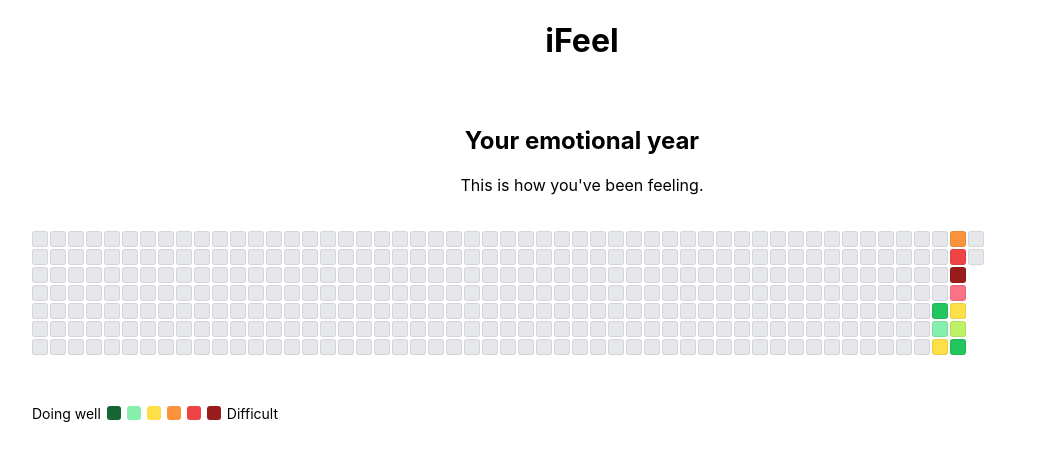
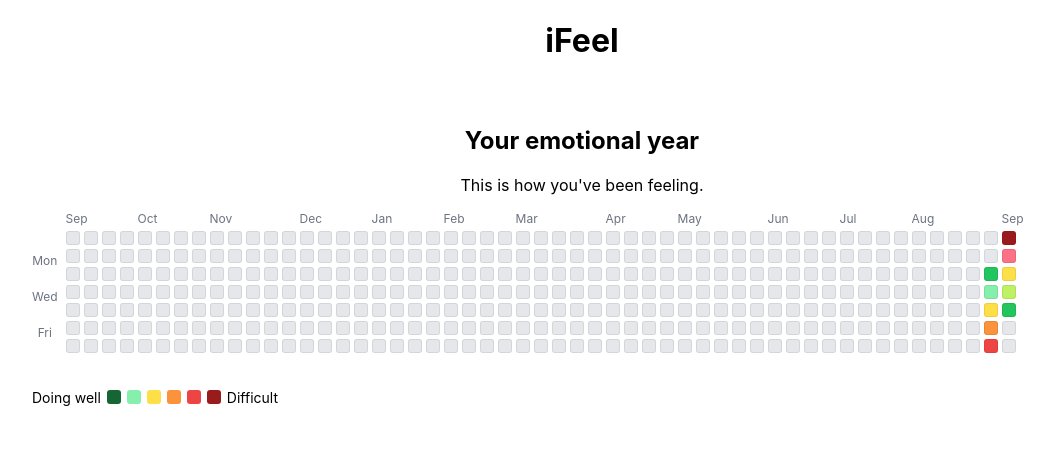
Before and after one commit to Mkac0/iFeel, a React (Create React App) app: page / in a window 1280 px wide. Shown: the top 460 px of the page, without its empty margins (58-1112 px from the left). Built offline with nearby package versions, Linux system fonts and the light colour scheme.

Commit message:
included monthly and day of the week labels, and clickable modd squares

```diff
--- a/src/components/CalendarDay.jsx
+++ b/src/components/CalendarDay.jsx
@@ -1,6 +1,6 @@
 import { getWellbeingColor } from "../utils/wellbeingColors";
 
-function CalendarDay({ date, score, emotions = [] }) {
+function CalendarDay({ date, score, emotions = [], onClick }) {
   const backgroundColor = getWellbeingColor(score);
 
   const tooltip = score
@@ -8,7 +8,8 @@ function CalendarDay({ date, score, emotions = [] }) {
     : `${date} | No entry`;
 
   return (
-    <div
+    <button
+        type="button"
         title={tooltip}
         style={{
           width: "14px",
@@ -17,7 +18,10 @@ function CalendarDay({ date, score, emotions = [] }) {
           backgroundColor,
           cursor: "pointer",
           border: "1px solid rgba(0, 0, 0, 0.08)",
+          padding: 0,
         }}
+        onClick={() => onClick(date)}
+        aria-label="{tooltip}"
     />
   );
 }
--- a/src/components/MoodCalendar.jsx
+++ b/src/components/MoodCalendar.jsx
@@ -1,83 +1,117 @@
-import React from 'react';
+import { useState } from "react";
 import CalendarDay from "./CalendarDay";
 import { wellbeingColors } from "../utils/wellbeingColors";
 
 function MoodCalendar() {
+  const [selectedDay, setSelectedDay] = useState(null);
+
   const moodData = {
     "2026-09-01": {
       score: 2,
       emotions: ["happy", "calm"],
     },
-
     "2026-09-02": {
       score: 3,
       emotions: ["okay"],
     },
-
     "2026-09-03": {
       score: 5,
       emotions: ["okay", "sad"],
     },
-
     "2026-09-04": {
       score: 7,
       emotions: ["stressed"],
     },
-
     "2026-09-05": {
       score: 9,
       emotions: ["anxious", "sad"],
     },
-
     "2026-09-06": {
       score: 10,
       emotions: ["overwhelmed", "anxious"],
     },
-
     "2026-09-07": {
       score: 8,
       emotions: ["sad"],
     },
-
     "2026-09-08": {
       score: 5,
       emotions: ["okay", "tired"],
     },
-
     "2026-09-09": {
       score: 4,
       emotions: ["okay"],
     },
-
     "2026-09-10": {
       score: 2,
       emotions: ["happy"],
     },
   };
 
-  function generateDays(numberOfDays = 365) {
-    const days = [];
+  function generateCalendarDays() {
     const today = new Date();
 
+    const endDate = new Date(today);
     const startDate = new Date(today);
-    startDate.setDate(today.getDate() - numberOfDays);
 
-    for (let i = 0; i <= numberOfDays; i++) {
+    startDate.setFullYear(today.getFullYear() - 1);
+
+    // Move start date back to Sunday so our weeks line up
+    startDate.setDate(startDate.getDate() - startDate.getDay());
+
+    const days = [];
     const currentDate = new Date(startDate);
-      currentDate.setDate(startDate.getDate() + i);
 
+    while (currentDate <= endDate) {
       const dateString = currentDate.toISOString().split("T")[0];
+
       days.push({
         date: dateString,
+        dateObject: new Date(currentDate),
         score: moodData[dateString]?.score,
         emotions: moodData[dateString]?.emotions || [],
       });
+
+      currentDate.setDate(currentDate.getDate() + 1);
     }
 
     return days;
   }
 
-  const days = generateDays();
+  const days = generateCalendarDays();
+
+  const weeks = [];
+
+  for (let i = 0; i < days.length; i += 7) {
+    weeks.push(days.slice(i, i + 7));
+  }
+
+  const monthLabels = weeks.map((week, index) => {
+    const firstDay = week[0];
+
+    if (!firstDay) {
+      return null;
+    }
+
+    const currentMonth = firstDay.dateObject.getMonth();
+
+    const previousMonth =
+      index > 0 ? weeks[index - 1][0].dateObject.getMonth() : null;
+
+    if (index === 0 || currentMonth !== previousMonth) {
+      return firstDay.dateObject.toLocaleString("default", {
+        month: "short",
+      });
+    }
+
+    return "";
+  });
+
+  function handleDayClick(date) {
+    setSelectedDay(date);
+  }
+
+  const selectedMood = selectedDay ? moodData[selectedDay] : null;
 
   return (
     <section
@@ -98,13 +132,63 @@ function MoodCalendar() {
       >
         <div
           style={{
+            display: "flex",
+            gap: "8px",
+          }}
+        >
+          <div
+            style={{
+              display: "grid",
+              gridTemplateRows: "20px repeat(7, 14px)",
+              rowGap: "4px",
+              fontSize: "12px",
+              color: "#6b7280",
+            }}
+          >
+            <div />
+
+            <div />
+            <div>Mon</div>
+            <div />
+            <div>Wed</div>
+            <div />
+            <div>Fri</div>
+            <div />
+          </div>
+
+          <div>
+            <div
+              style={{
+                display: "grid",
+                gridAutoFlow: "column",
+                gridAutoColumns: "14px",
+                gap: "4px",
+                height: "20px",
+                fontSize: "12px",
+                color: "#6b7280",
+              }}
+            >
+              {monthLabels.map((month, index) => (
+                <div
+                  key={index}
+                  style={{
+                    whiteSpace: "nowrap",
+                    overflow: "visible",
+                  }}
+                >
+                  {month}
+                </div>
+              ))}
+            </div>
+
+            <div
+              style={{
                 display: "grid",
                 gridTemplateRows: "repeat(7, 14px)",
                 gridAutoFlow: "column",
                 gridAutoColumns: "14px",
                 gap: "4px",
                 width: "max-content",
-            padding: "20px 0",
               }}
             >
               {days.map((day) => (
@@ -113,8 +197,11 @@ function MoodCalendar() {
                   date={day.date}
                   score={day.score}
                   emotions={day.emotions}
+                  onClick={handleDayClick}
                 />
               ))}
+            </div>
+          </div>
         </div>
       </div>
 
@@ -143,6 +230,34 @@ function MoodCalendar() {
 
         <span>Difficult</span>
       </div>
+
+      {selectedDay && (
+        <div
+          style={{
+            marginTop: "24px",
+            padding: "16px",
+            border: "1px solid #d1d5db",
+            borderRadius: "8px",
+          }}
+        >
+          <h3>{selectedDay}</h3>
+
+          {selectedMood ? (
+            <>
+              <p>
+                <strong>Score:</strong> {selectedMood.score}/10
+              </p>
+
+              <p>
+                <strong>Emotions:</strong>{" "}
+                {selectedMood.emotions.join(", ")}
+              </p>
+            </>
+          ) : (
+            <p>No mood entry recorded for this day.</p>
+          )}
+        </div>
+      )}
     </section>
   );
 }
```
Lines whose indentation alone changed are shown as unchanged.
